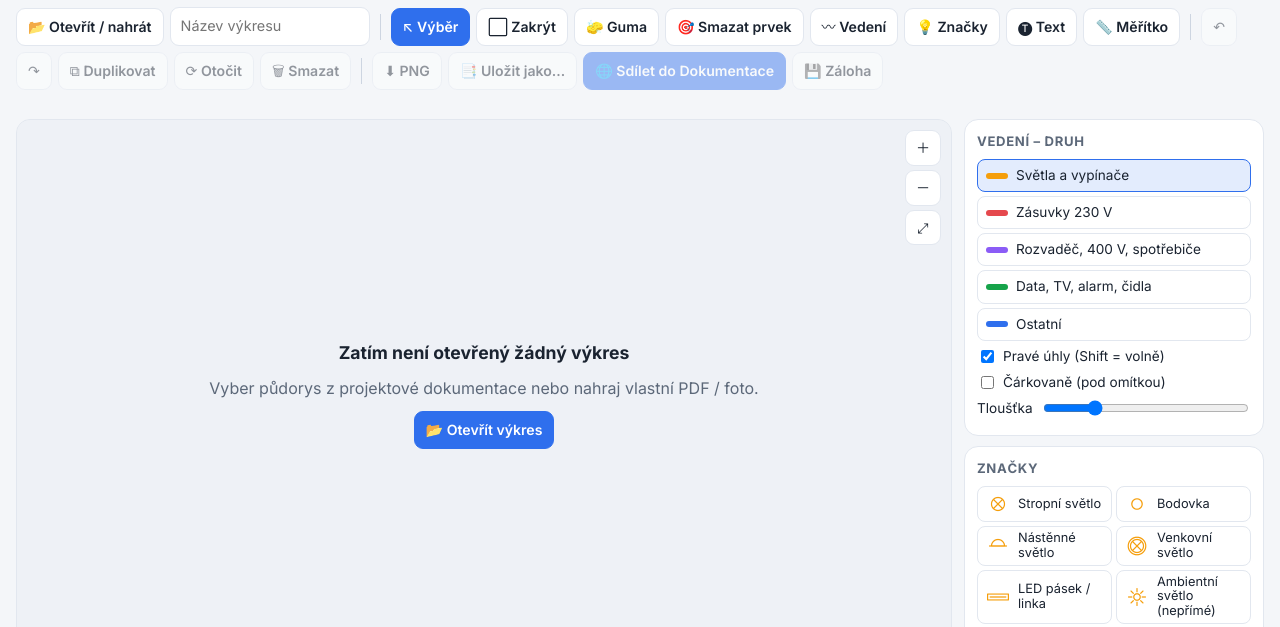
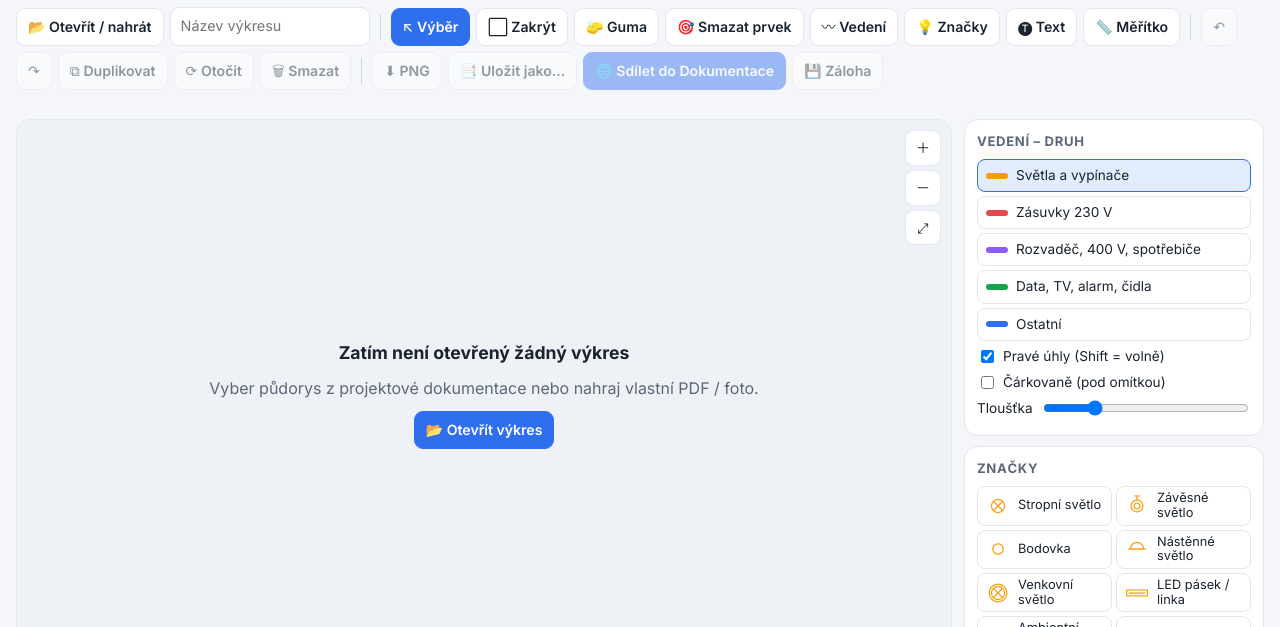
Before and after one commit to VladimirG18/RD-Modrice-Grmelovi-public, a plain HTML site: page vykresy.html in a window 1280 px wide. Shown: the part 162-789 px from the top of the page. Drawn offline with Linux system fonts and the light colour scheme.

Commit message:
Editor výkresů: nový druh značky Závěsné světlo
Co-Authored-By: Claude Sonnet 5.5 <noreply@anthropic.com>
Claude-Session: https://claude.ai/code/session_01WvJDqMoiT28uFLTRdzHGAv

```diff
--- a/vykresy.html
+++ b/vykresy.html
@@ -222,6 +222,7 @@ const PDFJS_WORKER = 'https://cdnjs.cloudflare.com/ajax/libs/pdf.js/3.11.174/pdf
 /* značky: kreslí se v lokálním souřadném systému, r = poloměr */
 const SYMS = {
   light:{n:'Stropní světlo',cat:'svetla',d(c,r){ circ(c,r); c.beginPath(); c.moveTo(-.7*r,-.7*r);c.lineTo(.7*r,.7*r);c.moveTo(.7*r,-.7*r);c.lineTo(-.7*r,.7*r);c.stroke(); }},
+  pend:{n:'Závěsné světlo',cat:'svetla',d(c,r){ circ(c,r*.9); c.beginPath(); c.arc(0,0,r*.45,0,7); c.stroke(); c.beginPath(); c.moveTo(0,-r*.9); c.lineTo(0,-r*1.55); c.moveTo(-r*.35,-r*1.55); c.lineTo(r*.35,-r*1.55); c.stroke(); }},
   spot:{n:'Bodovka',cat:'svetla',d(c,r){ circ(c,r*.8); c.beginPath(); c.arc(0,0,r*.3,0,7); c.fill(); }},
   wall:{n:'Nástěnné světlo',cat:'svetla',d(c,r){ c.beginPath(); c.arc(0,0,r,Math.PI,0); c.closePath(); c.fillStyle='#fff'; c.fill(); c.stroke(); c.beginPath(); c.moveTo(-r*1.3,0); c.lineTo(r*1.3,0); c.stroke(); }},
   outdoor:{n:'Venkovní světlo',cat:'svetla',d(c,r){ circ(c,r); c.beginPath(); c.arc(0,0,r*1.35,0,7); c.stroke(); c.beginPath(); c.moveTo(-.6*r,-.6*r);c.lineTo(.6*r,.6*r);c.moveTo(.6*r,-.6*r);c.lineTo(-.6*r,.6*r);c.stroke(); }},
@@ -266,7 +267,7 @@ function distSeg(p,a,b){ const dx=b.x-a.x, dy=b.y-a.y, l=dx*dx+dy*dy; let t=l?((
 function polyDist(p,pts){ let m=1e18; for(let i=0;i<pts.length-1;i++) m=Math.min(m,distSeg(p,pts[i],pts[i+1])); if(pts.length===1) m=Math.hypot(p.x-pts[0].x,p.y-pts[0].y); return m; }
 function polyLen(pts){ let s=0; for(let i=0;i<pts.length-1;i++) s+=Math.hypot(pts[i+1].x-pts[i].x,pts[i+1].y-pts[i].y); return s; }
 // výchozí velikost podle druhu značky (1 = stropní světlo); celkově jde měnit posuvníkem „Velikost“
-const SYMZ = { light:1, rd:.8, outdoor:.6, spot:.5, wall:.5, strip:.6, ambient:.5, orient:.4, sw:.45, sw2:.45,
+const SYMZ = { light:1, pend:.8, rd:.8, outdoor:.6, spot:.5, wall:.5, strip:.6, ambient:.5, orient:.4, sw:.45, sw2:.45,
   sock:.5, sock2:.5, sock400:.55, appl:.6, data:.45, tv:.45, pir:.45, cam:.55, other:.5 };
 const symR = k => 11 * u() * (doc ? doc.symScale : 1) * (SYMZ[k] || 1);
 function textBox(o){ ctxM.font='650 '+o.size+'px Inter,Arial,sans-serif'; const w=ctxM.measureText(o.s).width; return {x:o.x,y:o.y-o.size,w,h:o.size*1.3}; }
```
Also changed, not shown: 1 other file.
